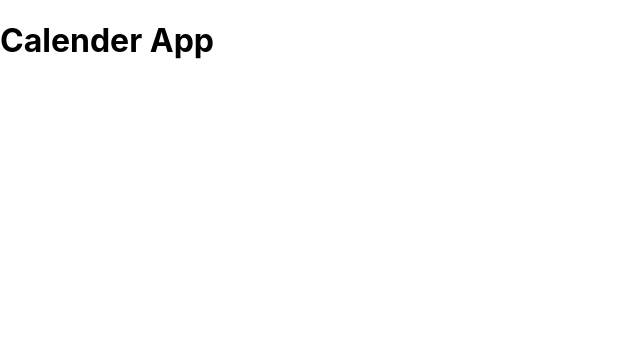
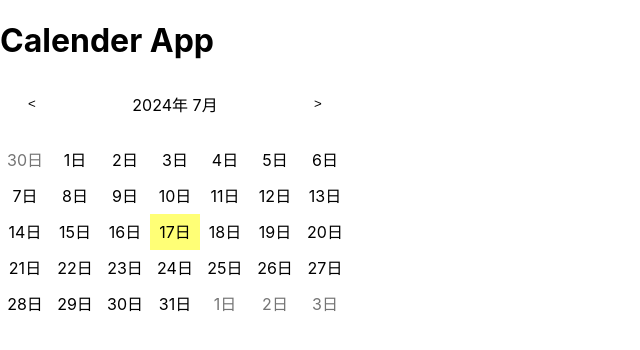
Before and after one commit to Maki0419-git/calender-app, a React (Create React App) app: page / in a window 1280 px wide. Shown: the top 350 px of the page, without its empty margins (0-640 px from the left). Built offline with nearby package versions, Linux system fonts and the light colour scheme.

Commit message:
feat(calender): design basic logic and UI

```diff
--- a/src/App.js
+++ b/src/App.js
@@ -1,5 +1,12 @@
+import { Calender } from "./components/calender";
+
 function App() {
-  return <h1>Calender App</h1>;
+  return (
+    <div>
+      <h1>Calender App</h1>
+      <Calender />
+    </div>
+  );
 }
 
 export default App;
--- /dev/null
+++ b/src/components/calender/Calender.js
@@ -0,0 +1,71 @@
+import { useState } from "react";
+import "./calender.css";
+import { useCalender } from "./hooks/useCalender";
+
+const isToday = (date) => {
+  const today = new Date();
+  return date.day === today.getDate() &&
+    date.month === today.getMonth() &&
+    date.year === today.getFullYear()
+    ? "today"
+    : "";
+};
+
+const isCurrentMonth = (date) => {
+  const today = new Date();
+  return date.month === today.getMonth() && date.year === today.getFullYear()
+    ? ""
+    : "none-current-month";
+};
+
+export function Calender() {
+  const [date, setDate] = useState(new Date());
+  const { calenderWeeks } = useCalender(date.getMonth(), date.getFullYear());
+
+  const prevMonth = () => {
+    setDate((prev) => {
+      return new Date(prev.getFullYear(), prev.getMonth() - 1, 1);
+    });
+  };
+
+  const nextMonth = () => {
+    setDate((prev) => {
+      return new Date(prev.getFullYear(), prev.getMonth() + 1, 1);
+    });
+  };
+
+  console.log(calenderWeeks);
+  return (
+    <div className="container">
+      <div className="header">
+        <button className="arrow-left" onClick={prevMonth}>
+          &lt;
+        </button>
+        <div className="month">
+          {date.getFullYear()}年 {date.getMonth() + 1}月
+        </div>
+        <button className="arrow-right" onClick={nextMonth}>
+          &gt;
+        </button>
+      </div>
+      <div className="dates">
+        {calenderWeeks.map((week, index) => {
+          return (
+            <div key={index} className="week">
+              {week.map((date, i) => {
+                return (
+                  <div
+                    key={i}
+                    className={`date ${isToday(date)} ${isCurrentMonth(date)}`}
+                  >
+                    {date.day}日
+                  </div>
+                );
+              })}
+            </div>
+          );
+        })}
+      </div>
+    </div>
+  );
+}
--- /dev/null
+++ b/src/components/calender/calender.css
@@ -0,0 +1,57 @@
+.container {
+  width: 350px;
+  min-height: 240px;
+  font-size: 16px;
+}
+
+.header {
+  display: flex;
+  justify-content: space-between;
+  align-items: center;
+  padding: 10px;
+  width: 350px;
+  height: 44px;
+  margin-bottom: 16px;
+
+  & .arrow-left,
+  & .arrow-right {
+    cursor: pointer;
+    width: 44px;
+    height: 44px;
+    background-color: white;
+    border: none;
+    outline: none;
+    background: transparent;
+  }
+
+  & .arrow-left:hover,
+  & .arrow-right:hover {
+    background-color: #e6e6e6;
+  }
+}
+
+.week {
+  display: flex;
+}
+
+.week .date {
+  width: 50px;
+  height: 36px;
+  text-align: center;
+  line-height: 36px;
+
+  &:hover {
+    cursor: pointer;
+    background-color: #e6e6e6;
+  }
+
+  &.today {
+    background-color: #ffff76;
+  }
+  &.active {
+    background-color: #006edc;
+  }
+  &.none-current-month {
+    color: #757575;
+  }
+}
--- /dev/null
+++ b/src/components/calender/hooks/useCalender.js
@@ -0,0 +1,54 @@
+import { useMemo } from "react";
+
+export function useCalender(month, year) {
+  const calenderDates = useMemo(() => {
+    const firstDay = new Date(year, month, 1);
+    const lastDay = new Date(year, month + 1, 0);
+    const firstDayIndex = firstDay.getDay();
+    const lastDayIndex = lastDay.getDay();
+    const prevMonthLastDay = new Date(year, month, 0).getDate();
+    const dates = [];
+    /** push previous month's dates into array  */
+    for (let x = firstDayIndex; x > 0; x--) {
+      dates.push({
+        day: prevMonthLastDay - x + 1,
+        month: month - 1,
+        year: year,
+      });
+    }
+    /** push current month's dates into array */
+    for (let i = 1; i <= lastDay.getDate(); i++) {
+      dates.push({
+        day: i,
+        month,
+        year,
+      });
+    }
+    /** push next month's dates into array */
+    for (let j = 1; j <= 6 - lastDayIndex; j++) {
+      dates.push({
+        day: j,
+        month: month + 1,
+        year,
+      });
+    }
+    return dates;
+  }, [month, year]);
+
+  const calenderWeeks = useMemo(() => {
+    return calenderDates.reduce((acc, date) => {
+      const week = acc[acc.length - 1];
+      if (!week || week.length === 7) {
+        acc.push([date]);
+      } else {
+        week.push(date);
+      }
+      return acc;
+    }, []);
+  }, [calenderDates]);
+
+  return {
+    calenderDates,
+    calenderWeeks,
+  };
+}
--- /dev/null
+++ b/src/components/calender/index.js
@@ -0,0 +1 @@
+export * from "./Calender";
--- a/src/index.css
+++ b/src/index.css
@@ -6,3 +6,9 @@ body {
   -webkit-font-smoothing: antialiased;
   -moz-osx-font-smoothing: grayscale;
 }
+
+*,
+*::before,
+*::after {
+  box-sizing: border-box;
+}
```
